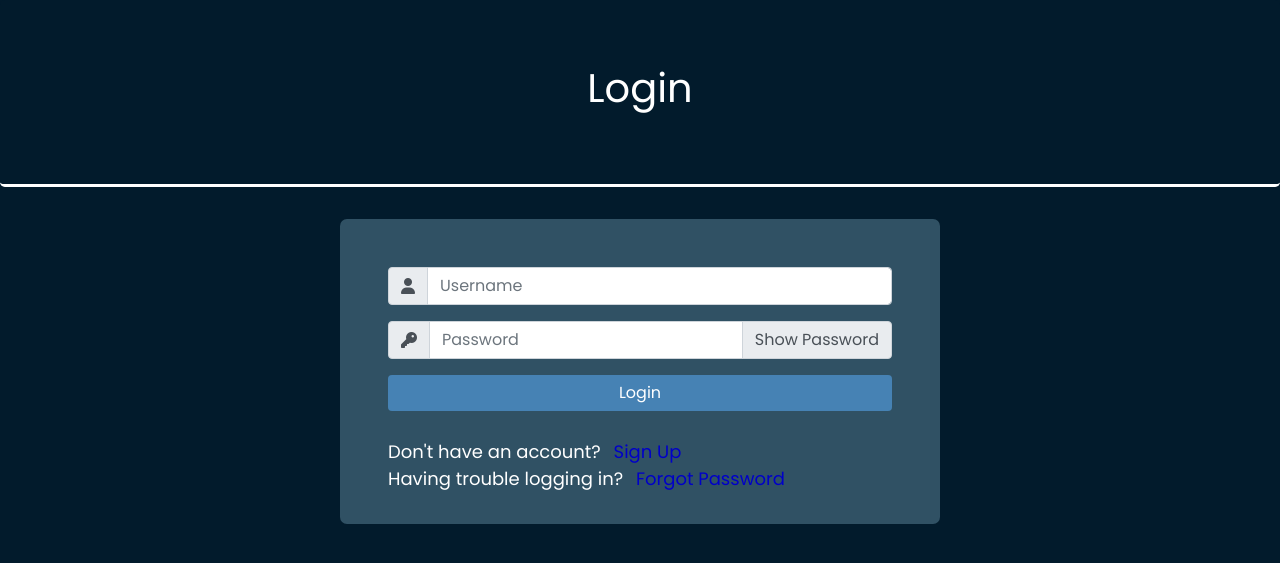
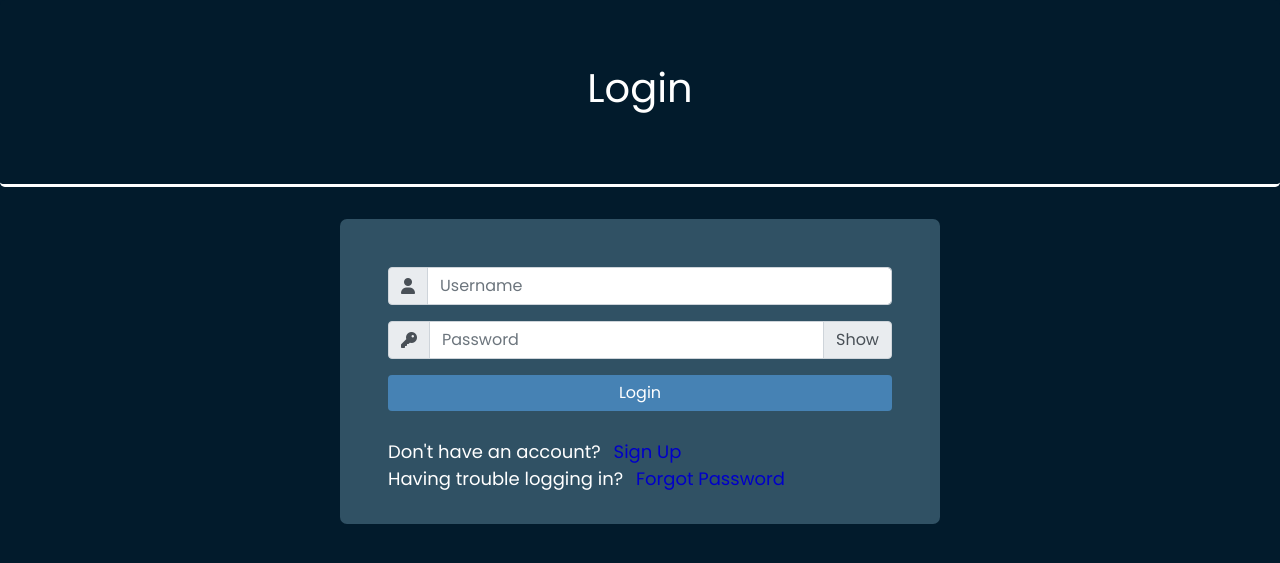
Before and after one commit to rhidam-music/rhidam, a Django app: page /accounts/login/ in a window 1280 px wide. Shown: the top 563 px of the page. Run offline with Django 3.2, Linux system fonts and the light colour scheme; some libraries are stand-ins or nearby versions.

Commit message:
Changed to show/hide password from show password

```diff
--- a/ridham/login_module/templates/login_module/loginFile.html
+++ b/ridham/login_module/templates/login_module/loginFile.html
@@ -11,10 +11,13 @@
         <script>
             function show_hide_password() {
                 var x = document.getElementById("password");
+                var y = document.getElementById("show-pass");
                 if (x.type === "password") {
                     x.type = "text";
+                    y.innerHTML = "Hide";
                 } else {
                     x.type = "password";
+                    y.innerHTML = "Show";
                 }
             }
         </script>
@@ -45,7 +48,7 @@
                                 </div>
                                 <input type="text" class="form-control" aria-label="Password" id="password" name="password" placeholder="Password">
                                 <div class="input-group-append">
-                                  <span class="input-group-text cursor-pointer" type="button" onclick="show_hide_password()">Show Password</span>
+                                  <span class="input-group-text cursor-pointer" type="button" onclick="show_hide_password()" id='show-pass'>Show</span>
                                 </div>
                               </div>
                             <div class="input-group">
```
